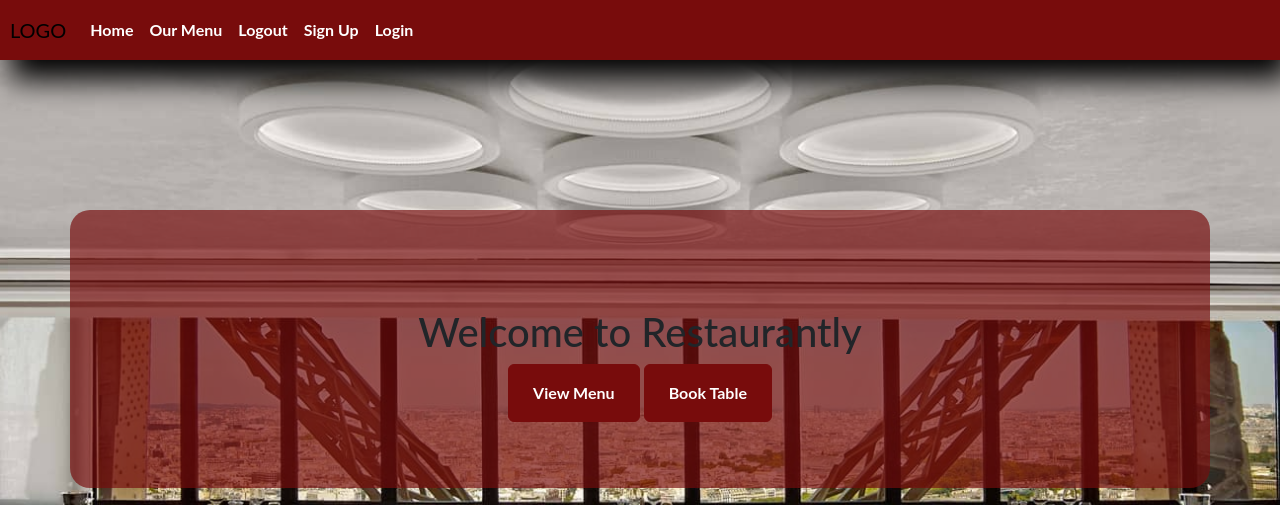
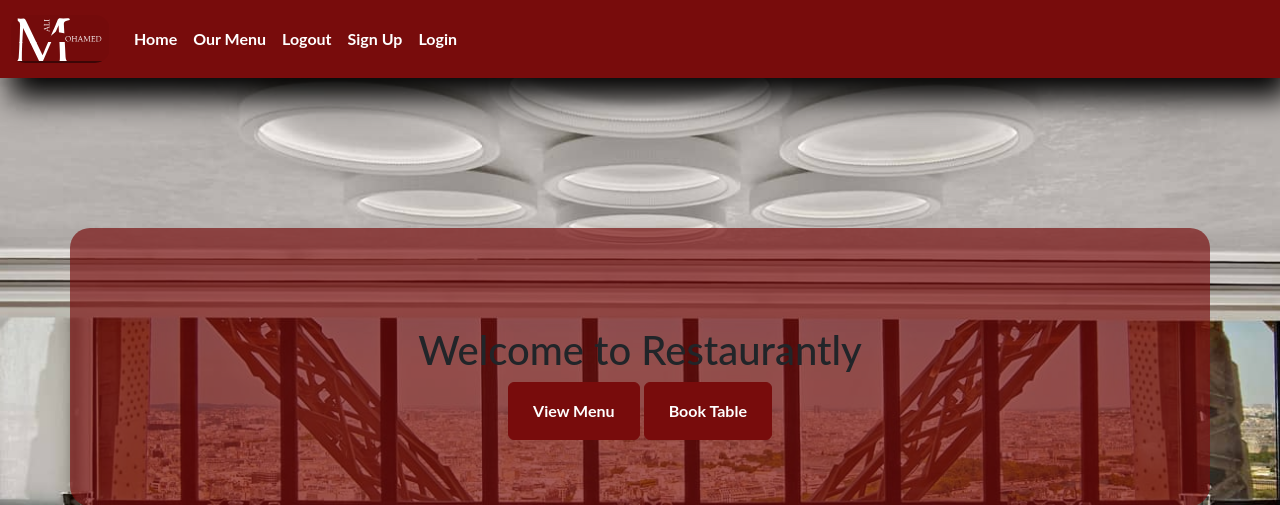
Before and after one commit to Mohamedaliabdikarim/RBS, a Django app: page / in a window 1280 px wide. Shown: the top 505 px of the page. Run offline with Django 5.2, Linux system fonts and the light colour scheme.

Commit message:
added logo on nav

```diff
--- a/website/restaurant/templates/base.html
+++ b/website/restaurant/templates/base.html
@@ -14,8 +14,8 @@
   <header class="header">
     <nav class="navbar navbar-expand-lg bg-body-tertiary">
       <div class="container-fluid">
-        <a class="navbar-brand" href="">LOGO
-
+        <a class="navbar-brand" href="{% url 'home' %}">
+          <img src="{% static 'image/logo(1).svg' %}" alt="logo">
         </a>
         <button class="navbar-toggler" type="button" data-bs-toggle="collapse" data-bs-target="#navbarSupportedContent" aria-controls="navbarSupportedContent" aria-expanded="false" aria-label="Toggle navigation">
           <span class="navbar-toggler-icon"></span>
```
